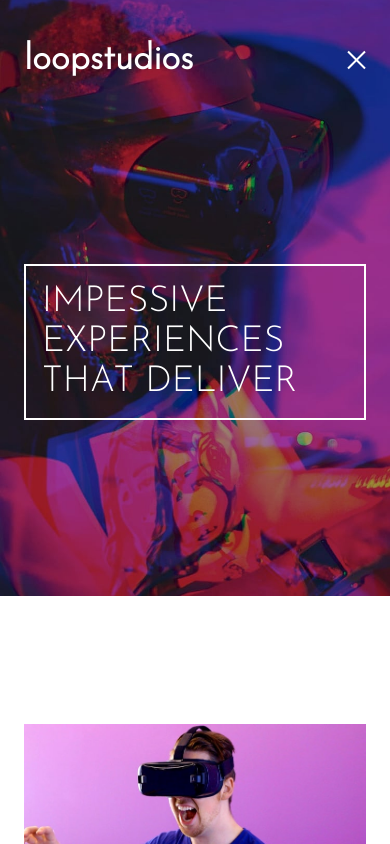
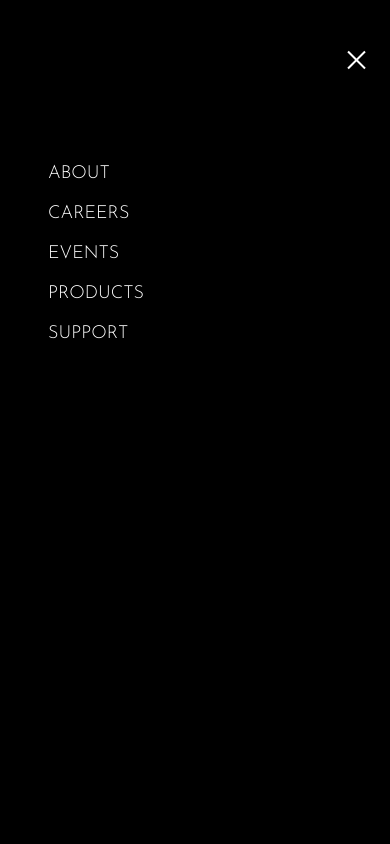
Before and after one commit to AJenkinsSolutions/tailwind-loopstudios-ui, a website: page index.html in a window 390 px wide. Both pictures are taken after a click on the button 354 px from the left and 60 px from the top of the page. Shown: the top 844 px of the page. Drawn offline with Linux system fonts and the light colour scheme.

Commit message:
Impl js dynamiclly add animation class

```diff
--- a/index.html
+++ b/index.html
@@ -12,11 +12,15 @@
       href="https://fonts.googleapis.com/css2?family=Alata&family=Josefin+Sans:wght@300&display=swap"
       rel="stylesheet"
     />
+
     <link rel="stylesheet" href="css/style.css">
     <title>My LoopStudios</title>
 
+
 </head>
 <body>
+
+
     <!-- hero section -->
     <section class="" id="hero">
         <!-- section container  -->
@@ -54,9 +58,9 @@
                     </div>
                 </div>
                 <!-- hambuger icon menu -->
-                <div class="md:hidden ">
+                <div class="">
 
-                    <button id="menu-btn" type="button" class="z-40 block open hamburger md:hidden focus:outline-none">
+                    <button id="menu-button" type="button" class="z-40 block hamburger md:hidden focus:outline-none">
 
                         <span class="hamburger-top"></span>
                         <span class="hamburger-middle"></span>
@@ -67,6 +71,14 @@
 
                 </div>
                 <!-- Mobile menu -->
+                <div id="mobile-menu" class="absolute top-0 bottom-0 left-0 flex-col self-end hidden w-full min-h-screen py-1 pt-40 pl-12 space-y-3 text-lg text-white uppercase bg-black">
+                    <a href="" class="hover:text-pink-500">About</a>
+                    <a href="" class="hover:text-pink-500">Careers</a>
+                    <a href="" class="hover:text-pink-500">Events</a>
+                    <a href="" class="hover:text-pink-500">Products</a>
+                    <a href="" class="hover:text-pink-500">Support</a>
+
+                </div>
 
 
             </div>
@@ -443,4 +455,6 @@
     </footer>
 
 </body>
+
+<script src="/js/script.js" type="text/javascript"></script>
 </html>
--- /dev/null
+++ b/js/script.js
@@ -0,0 +1,27 @@
+
+
+const button = document.getElementById('menu-button')
+const menu = document.getElementById('mobile-menu')
+
+button.addEventListener('click', navToggle)
+
+function navToggle(){
+
+    // Method 1
+    // built in class to toggle the class
+    button.classList.toggle('open')
+
+    //Off by default
+    //First click will turn it on
+    menu.classList.toggle('flex')
+
+
+    //Hidden is ON by default
+    //first click removes hidden
+    menu.classList.toggle('hidden')
+}
+
+// Method 2
+    //Add and remove the class
+    // btn.classList.add('open')
+    // btn.classList.remove('open')
```
Also changed, not shown: css/style.css.
